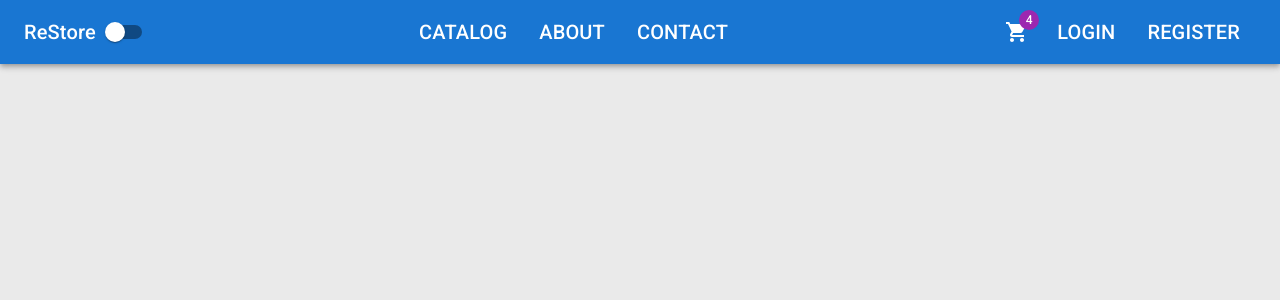
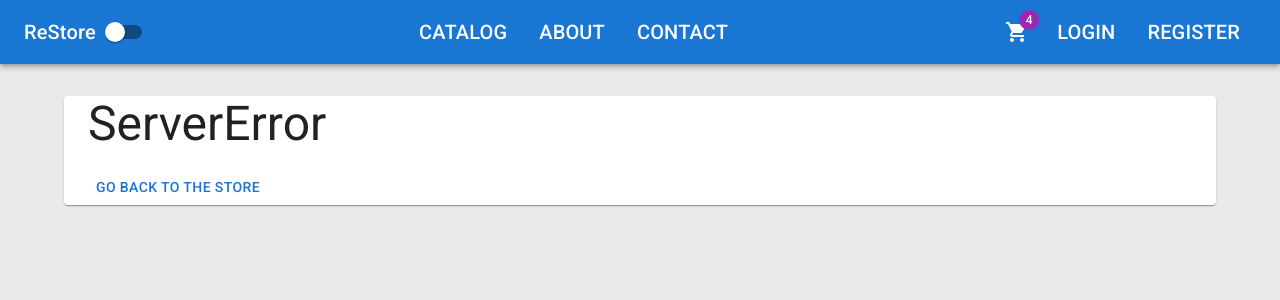
Before and after one commit to stefanjarina/Restore, a React (Create React App) app in the folder frontend/: page /server-error in a window 1280 px wide. Shown: the top 300 px of the page. Built offline with nearby package versions, Linux system fonts and the light colour scheme.

Commit message:
SPA: add error pages

```diff
--- a/frontend/package.json
+++ b/frontend/package.json
@@ -10,12 +10,14 @@
     "@testing-library/jest-dom": "^5.16.1",
     "@testing-library/react": "^12.1.2",
     "@testing-library/user-event": "^13.5.0",
+    "@types/history": "^4.7.8",
     "@types/jest": "^27.4.0",
     "@types/node": "^16.11.21",
     "@types/react": "^17.0.38",
     "@types/react-dom": "^17.0.11",
     "@types/react-router-dom": "^5.3.2",
     "axios": "^0.25.0",
+    "history": "^4.10.1",
     "react": "^17.0.2",
     "react-dom": "^17.0.2",
     "react-router-dom": "^5.3.0",
--- a/frontend/src/app/api/agent.ts
+++ b/frontend/src/app/api/agent.ts
@@ -1,5 +1,6 @@
 import axios, { AxiosError, AxiosResponse } from 'axios';
 import { toast } from 'react-toastify';
+import { history } from '../..';
 
 axios.defaults.baseURL = 'http://localhost:5000/api/';
 
@@ -28,7 +29,10 @@
         toast.error(data.title);
         break;
       case 500:
-        toast.error(data.title);
+        history.push({
+          pathname: '/server-error',
+          state: { error: data },
+        });
         break;
       default:
         break;
--- /dev/null
+++ b/frontend/src/app/errors/NotFound.tsx
@@ -0,0 +1,15 @@
+import { Button, Container, Paper, Typography } from '@mui/material';
+import { Link } from 'react-router-dom';
+
+export default function NotFound() {
+  return (
+    <Container component={Paper} sx={{ height: 400 }}>
+      <Typography gutterBottom variant="h3">
+        Oops - we could not find what you are looking for
+      </Typography>
+      <Button fullWidth component={Link} to="/catalog">
+        Go back to shop
+      </Button>
+    </Container>
+  );
+}
--- /dev/null
+++ b/frontend/src/app/errors/ServerError.tsx
@@ -0,0 +1,30 @@
+import { Button, Container, Divider, Paper, Typography } from '@mui/material';
+import { useHistory, useLocation } from 'react-router-dom';
+
+export default function ServerError() {
+  const history = useHistory();
+  const { state } = useLocation<any>();
+
+  return (
+    <Container component={Paper}>
+      {state?.error ? (
+        <>
+          <Typography variant="h3" color="error" gutterBottom>
+            {state.error.title}
+          </Typography>
+          <Divider />
+          <Typography>
+            {state.error.detail || 'Internal server error'}
+          </Typography>
+        </>
+      ) : (
+        <Typography variant="h3" gutterBottom>
+          ServerError
+        </Typography>
+      )}
+      <Button onClick={() => history.push('/catalog')}>
+        Go back to the store
+      </Button>
+    </Container>
+  );
+}
--- a/frontend/src/app/layout/App.tsx
+++ b/frontend/src/app/layout/App.tsx
@@ -1,5 +1,5 @@
 import { useState } from 'react';
-import { Route } from 'react-router-dom';
+import { Route, Switch } from 'react-router-dom';
 import { ThemeProvider } from '@mui/system';
 import { Container, createTheme, CssBaseline } from '@mui/material';
 import { ToastContainer } from 'react-toastify';
@@ -10,6 +10,8 @@
 import ProductDetails from '../../features/catalog/ProductDetails';
 import AboutPage from '../../features/about/AboutPage';
 import ContactPage from '../../features/contact/ContactPage';
+import ServerError from '../errors/ServerError';
+import NotFound from '../errors/NotFound';
 
 function App() {
   const [darkMode, setDarkMode] = useState(false);
@@ -35,11 +37,15 @@
       <CssBaseline />
       <Header darkMode={darkMode} handleThemeChange={handleThemeChange} />
       <Container>
-        <Route path="/" component={HomePage} exact={true} />
-        <Route path="/catalog" component={Catalog} exact={true} />
-        <Route path="/catalog/:id" component={ProductDetails} />
-        <Route path="/about" component={AboutPage} />
-        <Route path="/contact" component={ContactPage} />
+        <Switch>
+          <Route path="/" component={HomePage} exact={true} />
+          <Route path="/catalog" component={Catalog} exact={true} />
+          <Route path="/catalog/:id" component={ProductDetails} />
+          <Route path="/about" component={AboutPage} />
+          <Route path="/contact" component={ContactPage} />
+          <Route path="/server-error" component={ServerError} />
+          <Route component={NotFound} />
+        </Switch>
       </Container>
     </ThemeProvider>
   );
--- a/frontend/src/features/catalog/ProductDetails.tsx
+++ b/frontend/src/features/catalog/ProductDetails.tsx
@@ -14,6 +14,7 @@
 } from '@mui/material';
 import agent from '../../app/api/agent';
 import { error } from 'console';
+import NotFound from '../../app/errors/NotFound';
 
 export default function ProductDetails() {
   const { id } = useParams<{ id: string }>();
@@ -29,7 +30,7 @@
 
   if (loading) return <h3>Loading...</h3>;
 
-  if (!product) return <h3>Product not found</h3>;
+  if (!product) return <NotFound />;
 
   return (
     <Grid container spacing={6}>
--- a/frontend/src/index.tsx
+++ b/frontend/src/index.tsx
@@ -1,15 +1,18 @@
 import React from 'react';
 import ReactDOM from 'react-dom';
-import { BrowserRouter } from 'react-router-dom';
+import { Router } from 'react-router-dom';
 import './app/layout/styles.css';
 import App from './app/layout/App';
 import reportWebVitals from './reportWebVitals';
+import { createBrowserHistory } from 'history';
+
+export const history = createBrowserHistory();
 
 ReactDOM.render(
   <React.StrictMode>
-    <BrowserRouter>
+    <Router history={history}>
       <App />
-    </BrowserRouter>
+    </Router>
   </React.StrictMode>,
   document.getElementById('root')
 );
```
Also changed, not shown: 1 other file (tests, documents, lock files or other folders).
